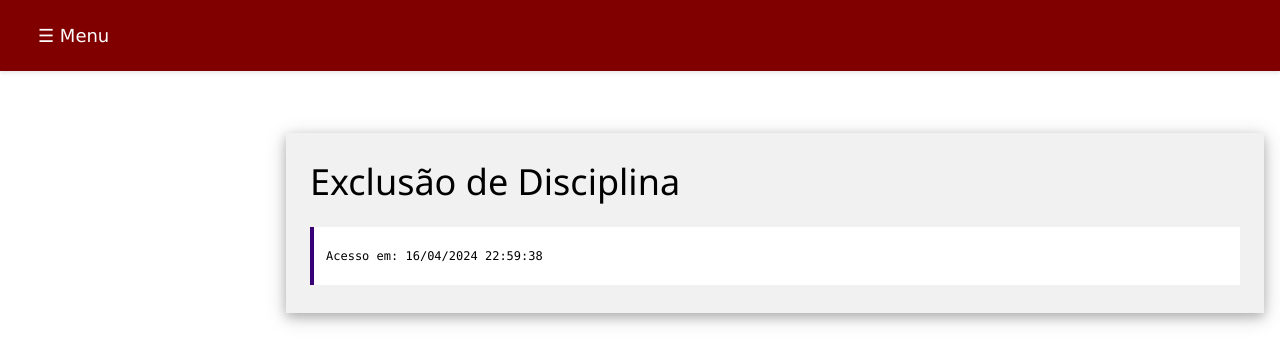
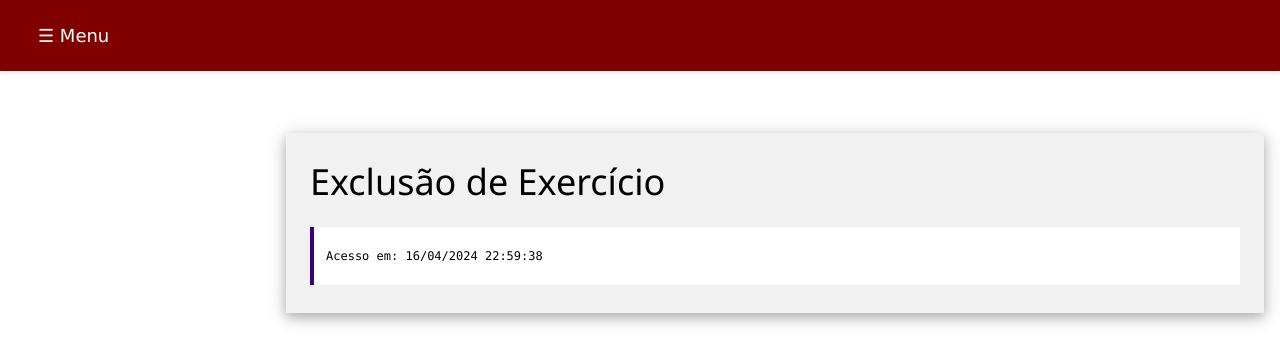
Before and after one commit to leocbranco/gymon, a PHP site: page /ExercicioExcluir.php?id=1 in a window 1280 px wide. Shown: the top 364 px of the page. Run offline with PHP 8.4, Linux system fonts and the light colour scheme; data that the repository does not hold is empty.

Commit message:
Update ExercicioExcluir.php

```diff
--- a/ExercicioExcluir.php
+++ b/ExercicioExcluir.php
@@ -20,6 +20,7 @@
         .myMenu {
             margin-bottom: 150px
         }
+
     </style>
 </head>
 <body onload="w3_show_nav('menuDisc')">
@@ -29,7 +30,7 @@
 	<div class="w3-main w3-container" style="margin-left:270px;margin-top:117px;">
 
     	<div class="w3-panel w3-padding-large w3-card-4 w3-light-grey">
-        	<h1 class="w3-xxlarge">Exclusão de Disciplina</h1>
+        	<h1 class="w3-xxlarge">Exclusão de Exercício</h1>
 
         	<p class="w3-large">
             	<div class="w3-code cssHigh notranslate">
@@ -64,7 +65,7 @@
 							while ($row = mysqli_fetch_assoc($result)) {
 				?>
 								<div class="w3-container w3-theme">
-									<h2>Exclusão do Disciplina Cód. = [<?php echo $row['ID_Exercicio']; ?>]</h2>
+									<h2>Exclusão de Exercício ID = [<?php echo $row['ID_Exercicio']; ?>]</h2>
 								</div>
 								<form class="w3-container" action="ExercicioExcluir_exe.php" method="post" onsubmit="return check(this.form)">
 									<input type="hidden" id="Id" name="Id" value="<?php echo $row['ID_Exercicio']; ?>">
```
